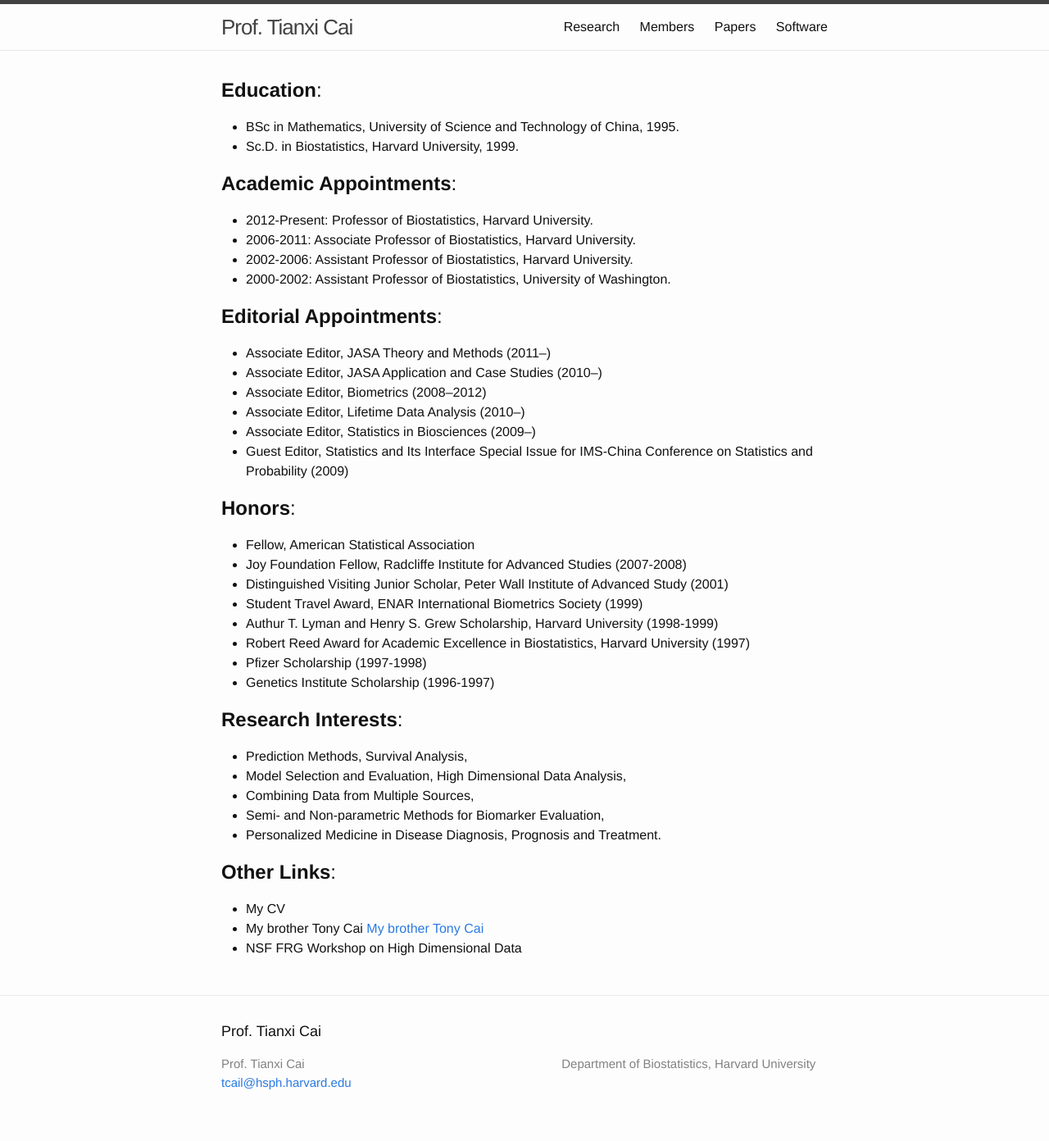
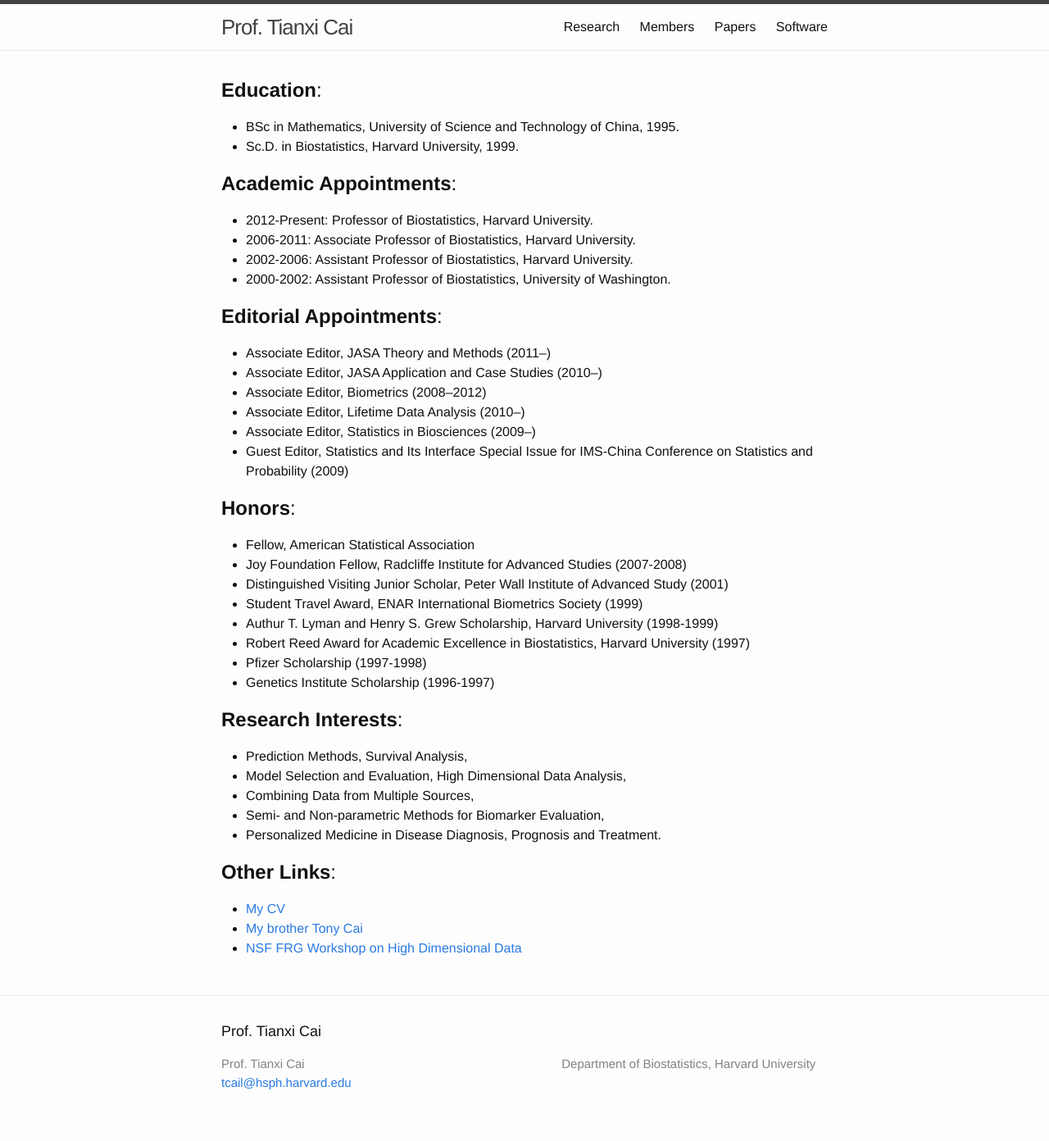
Before and after one commit to Xuanmengcai/Xuanmengcai-github-io, a Jekyll site: the page built from index.md, in a window 1280 px wide. Shown: the whole page at 82% size. Built offline with Jekyll 4.4.1, drawn with Linux system fonts in a browser that asks for light colours.

Commit message:
Update index.md

```diff
--- a/index.md
+++ b/index.md
@@ -45,6 +45,6 @@
 
 ## **Other Links**:
 
-* My CV
-* My brother Tony Cai [My brother Tony Cai](http://www-stat.wharton.upenn.edu/~tcai/)
-* NSF FRG Workshop on High Dimensional Data
+* [My CV](http://www.hsph.harvard.edu/tcai/CV-TCai.pdf)
+* [My brother Tony Cai](http://www-stat.wharton.upenn.edu/~tcai/)
+* [NSF FRG Workshop on High Dimensional Data](http://people.hsph.harvard.edu/~linli/workshop/index.html)
```
